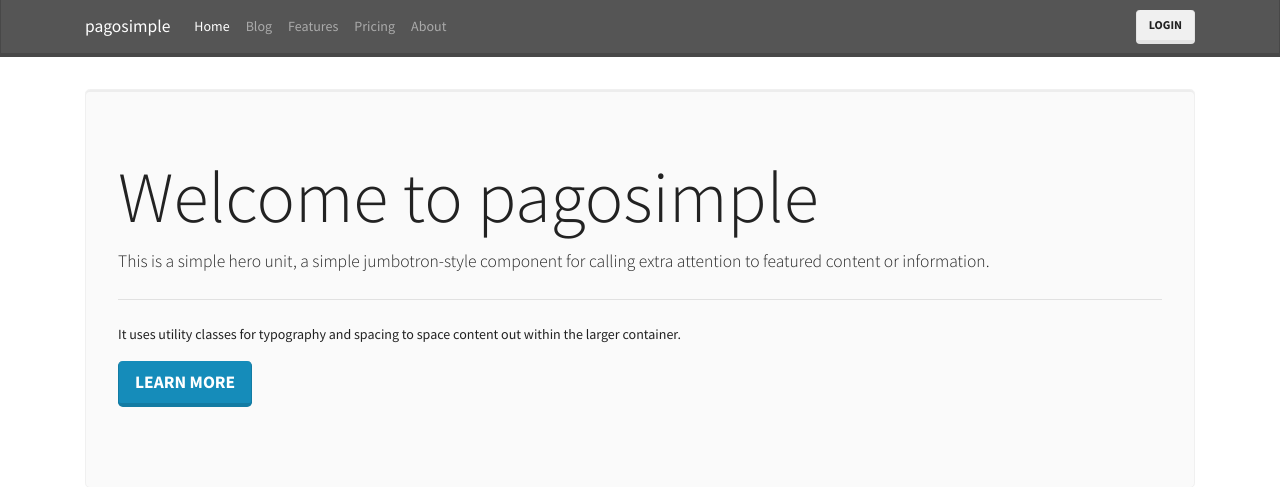
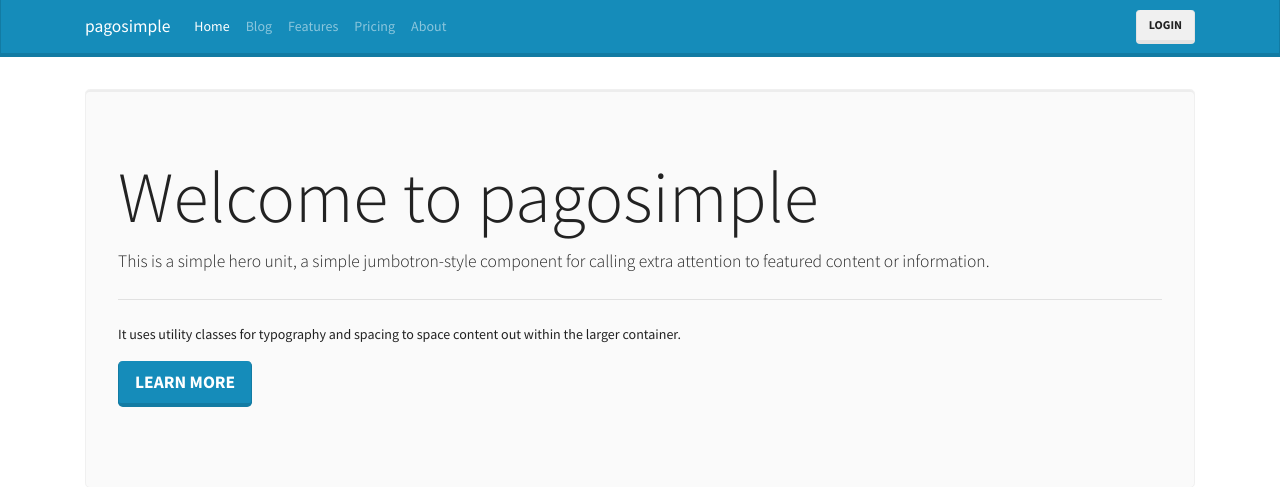
Before and after one commit to agapanto/pagosimple, a Django app: page /web/ in a window 1280 px wide. Shown: the top 487 px of the page. Run offline with Django 3.2, Linux system fonts and the light colour scheme; parts of the project's set-up code (start-up, migrations or seed data) failed here and were passed over; some libraries are stand-ins or nearby versions.

Commit message:
Change navbar color to blue(bg-primary)

```diff
--- a/pagosimple_frontend/templates/base.html
+++ b/pagosimple_frontend/templates/base.html
@@ -28,7 +28,7 @@
 </head>
 <body>
 
-  <nav class="navbar navbar-expand-lg navbar-dark bg-dark">
+  <nav class="navbar navbar-expand-lg navbar-dark bg-primary">
     <div class="container">
       <a class="navbar-brand" href="#">pagosimple</a>
       <button class="navbar-toggler" type="button" data-toggle="collapse" data-target="#navbarColor02" aria-controls="navbarColor02" aria-expanded="false" aria-label="Toggle navigation">
```
